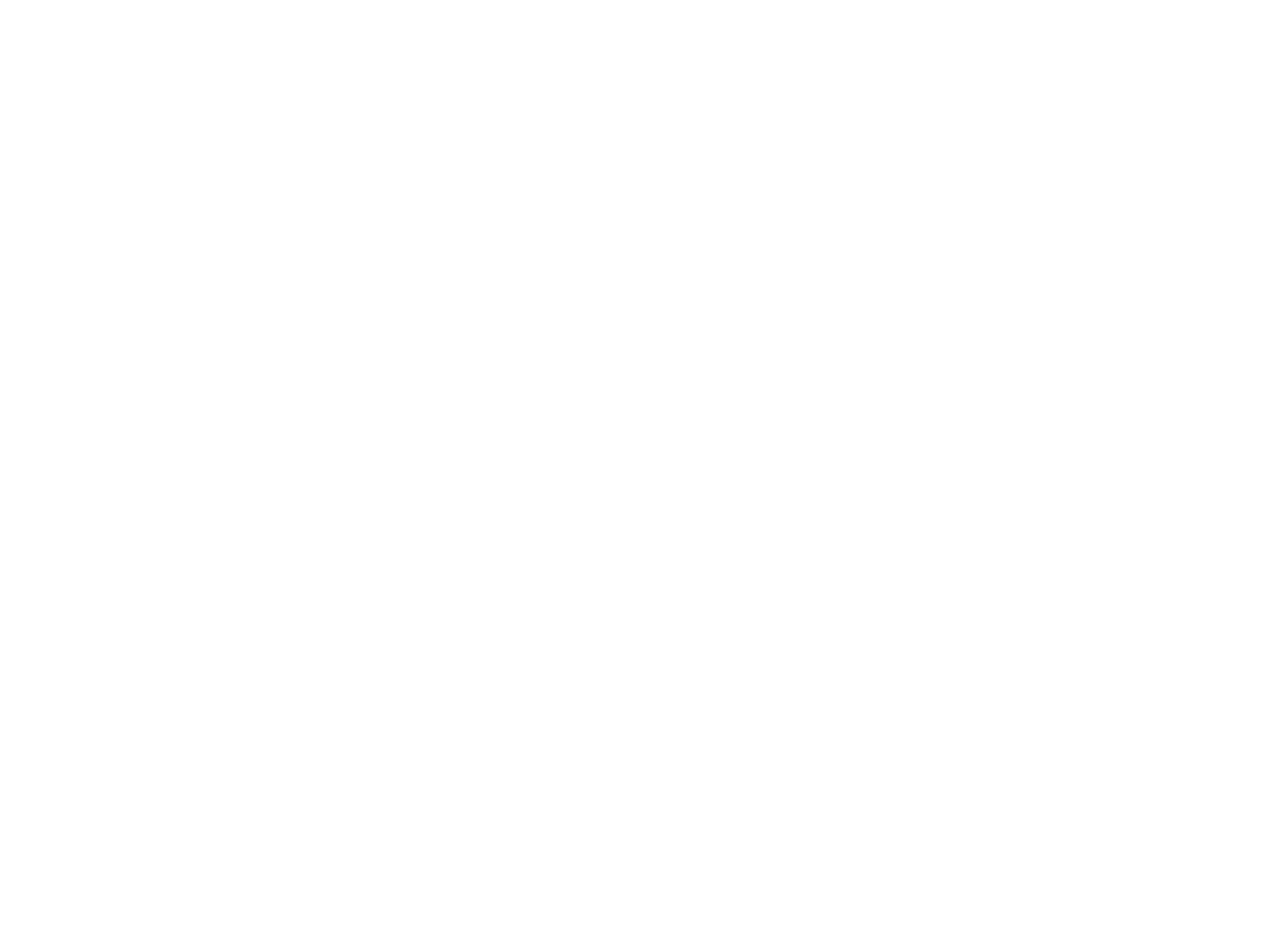
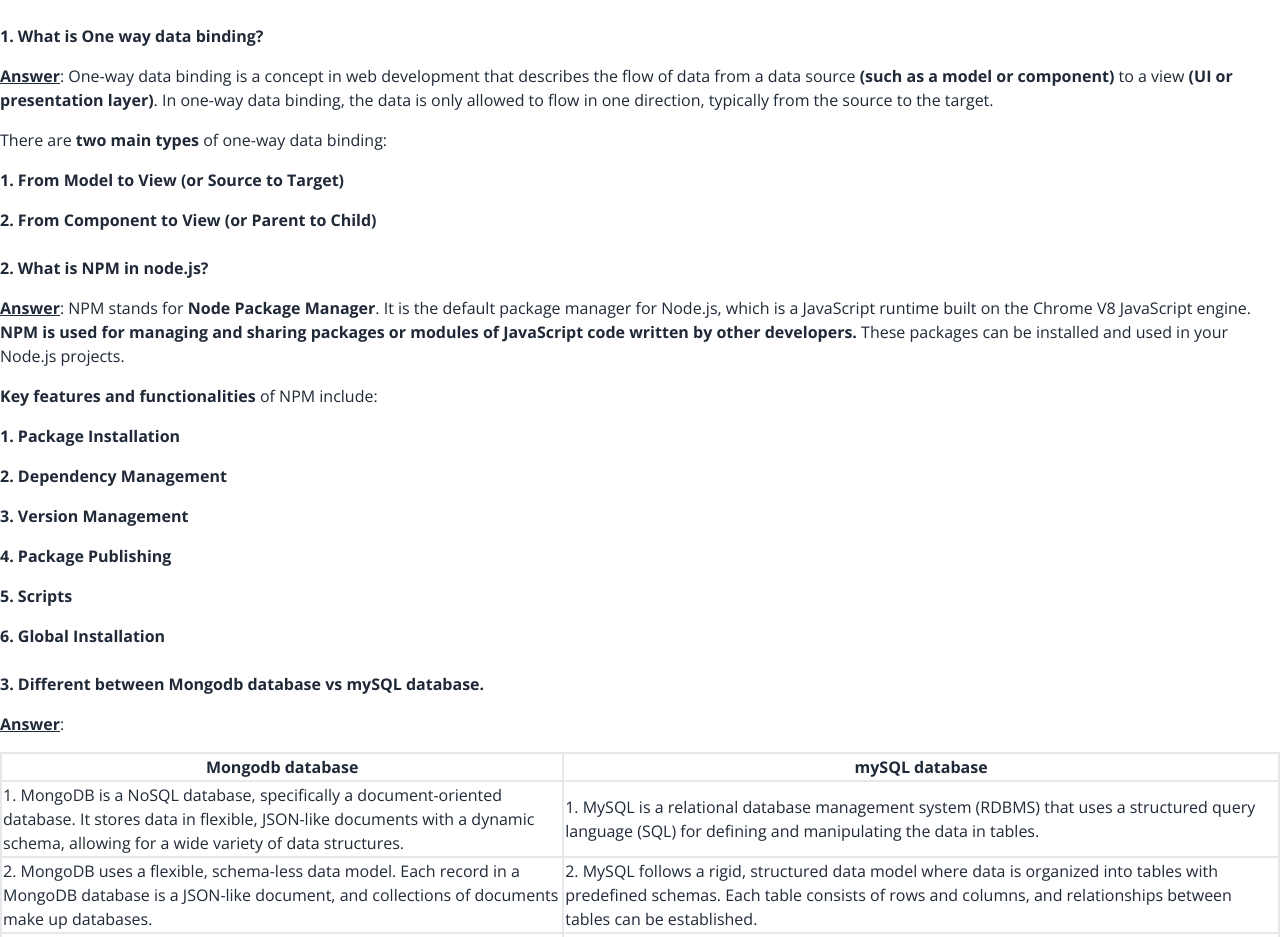
Before and after one commit to tanvirjem2/food-restaurant-client, a React (Vite) app: page /blog in a window 1280 px wide. Before the commit this address had no page. Shown: the part 160-1097 px from the top of the page. Before the commit the page ends 800 px from the top, so only its background shows below. Built offline with nearby package versions, Linux system fonts and the light colour scheme.

Commit message:
Blog page added and the questions

```diff
--- /dev/null
+++ b/src/Blog/Blog.jsx
@@ -0,0 +1,114 @@
+
+const Blog = () => {
+    return (
+        <div>
+
+            {/* Answer to the question no. 1 */}
+
+            <div className="space-y-4">
+
+                <h1 className="font-extrabold">1. What is One way data binding?</h1>
+
+                <p><span className="font-extrabold underline">Answer</span>: One-way data binding is a concept in web development that describes the flow of data from a data source <span className="font-extrabold">(such as a model or component)</span> to a view <span className="font-extrabold">(UI or presentation layer)</span>. In one-way data binding, the data is only allowed to flow in one direction, typically from the source to the target.</p>
+
+                <p>There are <span className="font-extrabold">two main types</span> of one-way data binding:</p>
+
+                <p><span className="font-extrabold">1. From Model to View (or Source to Target)</span></p>
+
+                <p><span className="font-extrabold">2. From Component to View (or Parent to Child)</span></p>
+
+            </div>
+
+            {/* Answer to the question no. 2 */}
+
+            <div className="space-y-4 mt-6">
+                <h1 className="font-extrabold">2. What is NPM in node.js?</h1>
+
+                <p><span className="font-extrabold underline">Answer</span>: NPM stands for <span className="font-extrabold">Node Package Manager</span>. It is the default package manager for Node.js, which is a JavaScript runtime built on the Chrome V8 JavaScript engine. <span className="font-extrabold">NPM is used for managing and sharing packages or modules of JavaScript code written by other developers.</span> These packages can be installed and used in your Node.js projects.</p>
+
+                <p><span className="font-extrabold">Key features and functionalities</span> of NPM include:</p>
+
+                <p><span className="font-extrabold">1. Package Installation</span></p>
+                <p><span className="font-extrabold">2. Dependency Management</span></p>
+                <p><span className="font-extrabold">3. Version Management</span></p>
+                <p><span className="font-extrabold">4. Package Publishing</span></p>
+                <p><span className="font-extrabold">5. Scripts</span></p>
+                <p><span className="font-extrabold">6. Global Installation</span></p>
+            </div>
+
+            {/* Answer to the question no. 3 */}
+
+            <div className="space-y-4 mt-6">
+                <h1 className="font-extrabold">3. Different between Mongodb database vs mySQL database.</h1>
+
+                <p><span className="font-extrabold underline">Answer</span>:</p>
+
+                <table className="border-2 rounded-xl">
+                    <tr>
+                        <th className="border-2">Mongodb database</th>
+                        <th className="border-2">mySQL database</th>
+                    </tr>
+
+                    {/* Part - 1 */}
+
+                    <tr>
+                        <td className="border-2">
+                            1. MongoDB is a NoSQL database, specifically a document-oriented database. It stores data in flexible, JSON-like documents with a dynamic schema, allowing for a wide variety of data structures.
+                        </td>
+                        <td className="border-2">
+                            1. MySQL is a relational database management system (RDBMS) that uses a structured query language (SQL) for defining and manipulating the data in tables.
+                        </td>
+                    </tr>
+
+                    {/* Part - 2 */}
+
+                    <tr>
+                        <td className="border-2">
+                            2. MongoDB uses a flexible, schema-less data model. Each record in a MongoDB database is a JSON-like document, and collections of documents make up databases.
+                        </td>
+                        <td className="border-2">
+                            2. MySQL follows a rigid, structured data model where data is organized into tables with predefined schemas. Each table consists of rows and columns, and relationships between tables can be established.
+                        </td>
+                    </tr>
+
+                    {/* Part - 3 */}
+
+                    <tr>
+                        <td className="border-2">
+                            3. MongoDB is schema-less, meaning that each document in a collection can have a different structure. This flexibility is particularly useful for evolving data models.
+                        </td>
+                        <td className="border-2">
+                            3. MySQL uses a fixed schema, and changes to the schema often require altering the table structure.
+                        </td>
+                    </tr>
+                    <tr>
+                        <td className="border-2">
+                            4. MongoDB uses a query language similar to JSON. Queries are expressed as documents with a structure similar to the data they retrieve.
+                        </td>
+                        <td className="border-2">
+                            4. MySQL uses SQL (Structured Query Language) for querying and managing the database. SQL is a standardized language for relational databases.
+                        </td>
+                    </tr>
+                    <tr>
+                        <td className="border-2">
+                            5. MongoDB is designed to scale horizontally, meaning you can add more servers to your MongoDB database to handle increased load and storage requirements.
+                        </td>
+                        <td className="border-2">
+                            5. MySQL traditionally scales vertically, meaning you would need to add more resources (CPU, RAM) to a single server to handle increased load. However, MySQL also supports some level of horizontal scaling through techniques like sharding and replication.
+                        </td>
+                    </tr>
+                    <tr>
+                        <td className="border-2">
+                            6. MongoDB supports ACID transactions, but the support for multi-document transactions was introduced in later versions.
+                        </td>
+                        <td className="border-2">
+                            6. MySQL has a long history of supporting ACID transactions, making it a solid choice for applications that require transactional integrity.
+                        </td>
+                    </tr>
+                </table>
+            </div>
+        </div>
+    );
+};
+
+export default Blog;
--- a/src/Home/Food.jsx
+++ b/src/Home/Food.jsx
@@ -7,12 +7,12 @@ const Food = ({ food }) => {
     return (
         <div className="p-5 rounded-xl space-y-6 shadow-xl">
             <div className="text-center space-y-4">
-                <img className="mx-auto rounded-xl w-2/3" src={food_image} alt="" />
-                <h1>{food_name}</h1>
-                <p>{food_category}</p>
+                <img className="mx-auto rounded-xl w-1/2" src={food_image} alt="" />
+                <h1 className="font-extrabold">{food_name}</h1>
+                <p className="text-[gray]">{food_category}</p>
+                <p className="text-[red] font-extrabold">$ {price}</p>
             </div>
             <div className="flex items-center gap-6 justify-center">
-                <p>{price} $</p>
                 <button className="rounded-3xl btn">Details</button>
             </div>
         </div>
--- a/src/Home/Foods.jsx
+++ b/src/Home/Foods.jsx
@@ -26,6 +26,9 @@ const Foods = () => {
                     foods.map(food => <Food key={food.id} food={food}></Food>)
                 }
             </div>
+            <div className="text-center">
+                <button className="rounded-3xl bg-[red] text-[white] btn">View All Products</button>
+            </div>
         </div>
     );
 };
--- a/src/Layout/Main.jsx
+++ b/src/Layout/Main.jsx
@@ -1,8 +1,8 @@
 import { Outlet } from "react-router-dom";
 import Footer from "../pages/Footer";
 import NavBar from "../pages/NavBar";
-import Banner from "../Home/Banner";
-import Foods from "../Home/Foods";
+// import Banner from "../Home/Banner";
+// import Foods from "../Home/Foods";
 
 
 const Main = () => {
@@ -10,9 +10,9 @@ const Main = () => {
         <div>
             <div className="max-w-7xl mx-auto">
                 <NavBar />
-                <Banner />
+                {/* <Banner /> */}
                 <Outlet />
-                <Foods />
+                {/* <Foods /> */}
             </div>
             <div>
                 <Footer />
--- a/src/Routes/Routes.jsx
+++ b/src/Routes/Routes.jsx
@@ -1,13 +1,15 @@
 import { createBrowserRouter } from "react-router-dom";
 import Main from "../Layout/Main";
 import Home from "../pages/Home";
+import Blog from "../Blog/Blog";
 
 const router = createBrowserRouter([
     {
         path: "/",
         element: <Main />,
         children: [
-            { path: "/", element: <Home /> }
+            { path: "/", element: <Home /> },
+            { path: "/blog", element: <Blog /> }
         ]
     },
 ]);
--- a/src/pages/Home.jsx
+++ b/src/pages/Home.jsx
@@ -6,10 +6,16 @@ import combo from '../assets/pngtree-delicious-burger-set-png-image_3198094.jpg'
 import rightMark from '../assets/right_mark.png'
 import delivery from '../assets/food_delivery.jpg'
 import fry from '../assets/french-fries-10318928.webp'
+import Foods from '../Home/Foods'
+import Banner from "../Home/Banner";
 
 const Home = () => {
     return (
         <div className='mt-20'>
+
+            {/* Part - 0 */}
+
+            <Banner />
 
             {/* Part - 1 */}
 
@@ -79,7 +85,7 @@ const Home = () => {
 
             {/* Part 4 */}
 
-            {/* <Foods /> */}
+            <Foods />
         </div>
     );
 };
--- a/src/pages/NavBar.jsx
+++ b/src/pages/NavBar.jsx
@@ -6,7 +6,7 @@ const NavBar = () => {
     const navItems = <>
         <li><Link to='/'>Home</Link></li>
         <li><Link>All Food Items</Link></li>
-        <li><Link>Blog</Link></li>
+        <li><Link to='/blog'>Blog</Link></li>
     </>
 
     return (
```
